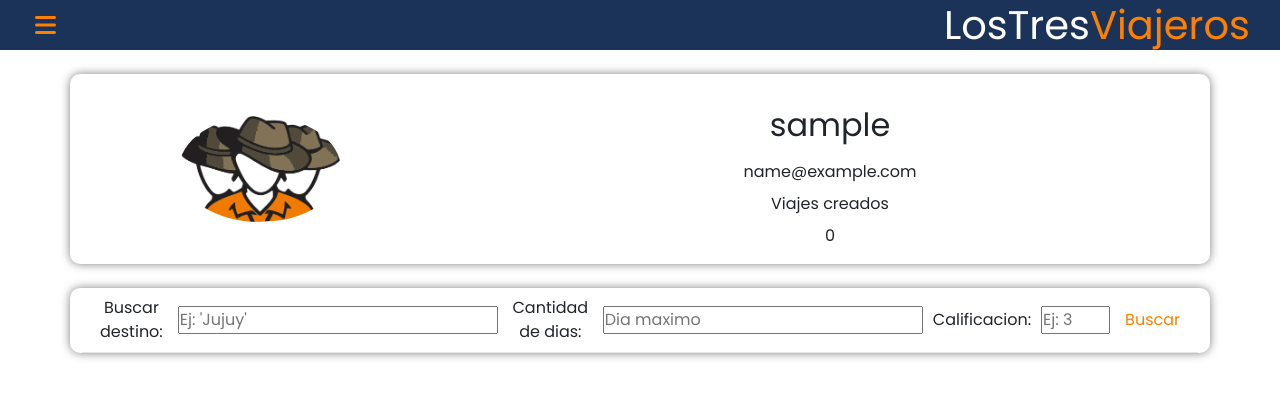
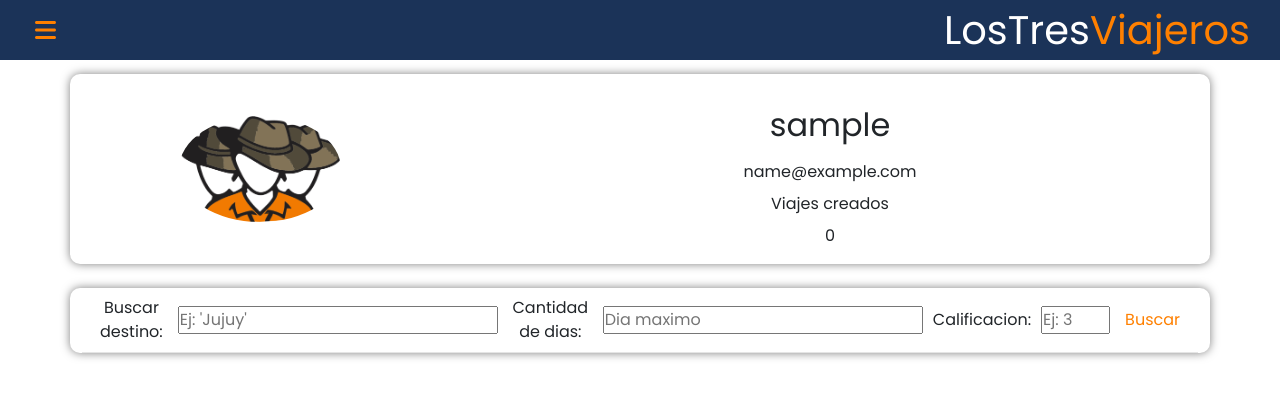
Before and after one commit to IgnacioLopez04/TP-IW2023-Lopez-Bellotti-Trinchieri, a Django app: page /registration/user/ in a window 1280 px wide. Shown: the top 398 px of the page. Run offline with Django 4.2, Linux system fonts and the light colour scheme; the visitor is signed in with stand-in values (Sample User, id 1); data comes from the database, SQL or seed files in the repository; data that the repository does not hold is empty; some libraries are stand-ins or nearby versions.

Commit message:
modificaciones css

```diff
--- a/PlanificadorViajes/SitioWeb/static/CSS/base.css
+++ b/PlanificadorViajes/SitioWeb/static/CSS/base.css
@@ -14,7 +14,7 @@ a{
 
 nav{
     width: 100%;
-    height: 50px;
+    height: 60px;
 
     display: flex;
     align-items: center;
@@ -38,7 +38,7 @@ nav h1 span{
 /* Mensaje de alerta */
 #mensaje-alerta{
     position: relative;
-    top: 60px;
+    top: 70px;
     right: 0;
     left: 0;
     padding: 10px;
@@ -147,7 +147,7 @@ nav h1 span{
 .menu{
     position: absolute;
     left: 25px;
-    top: 5px;
+    top: 10px;
 
     font-size: 24px;
     display: flex;
--- a/PlanificadorViajes/SitioWeb/static/CSS/user.css
+++ b/PlanificadorViajes/SitioWeb/static/CSS/user.css
@@ -24,6 +24,10 @@ main{
 
 main p{
     margin: 0;
+}
+
+nav a{
+    text-decoration: none;
 }
 
 .section-user{
--- a/PlanificadorViajes/base-templates/base.html
+++ b/PlanificadorViajes/base-templates/base.html
@@ -22,12 +22,16 @@
                 <path d="M0 96C0 78.3 14.3 64 32 64H416c17.7 0 32 14.3 32 32s-14.3 32-32 32H32C14.3 128 0 113.7 0 96zM0 256c0-17.7 14.3-32 32-32H416c17.7 0 32 14.3 32 32s-14.3 32-32 32H32c-17.7 0-32-14.3-32-32zM448 416c0 17.7-14.3 32-32 32H32c-17.7 0-32-14.3-32-32s14.3-32 32-32H416c17.7 0 32 14.3 32 32z"/>
             </svg>
         </bottom>
-        <h1><span>LosTres</span>Viajeros</h1>
+        <a href="{% url 'sitio-inicio'%}">
+            <h1><span>LosTres</span>Viajeros</h1>
+        </a>
     </nav>
     <section class="sidebar">
         <div class="titulo">
-            <img src={% static 'logo.png'%} alt="logo" id="logo"/>
-            <h1><span>Los</span><span id="naranja">Tres</span>Viajeros</h1>
+            <img src="{% static 'logo.png'%}" alt="logo" id="logo"/>
+            <a href="{% url 'sitio-inicio'%}">
+                <h1><span>LosTres</span>Viajeros</h1>
+            </a>
         </div>
         <div class="cont-links">
             <ul>
```
